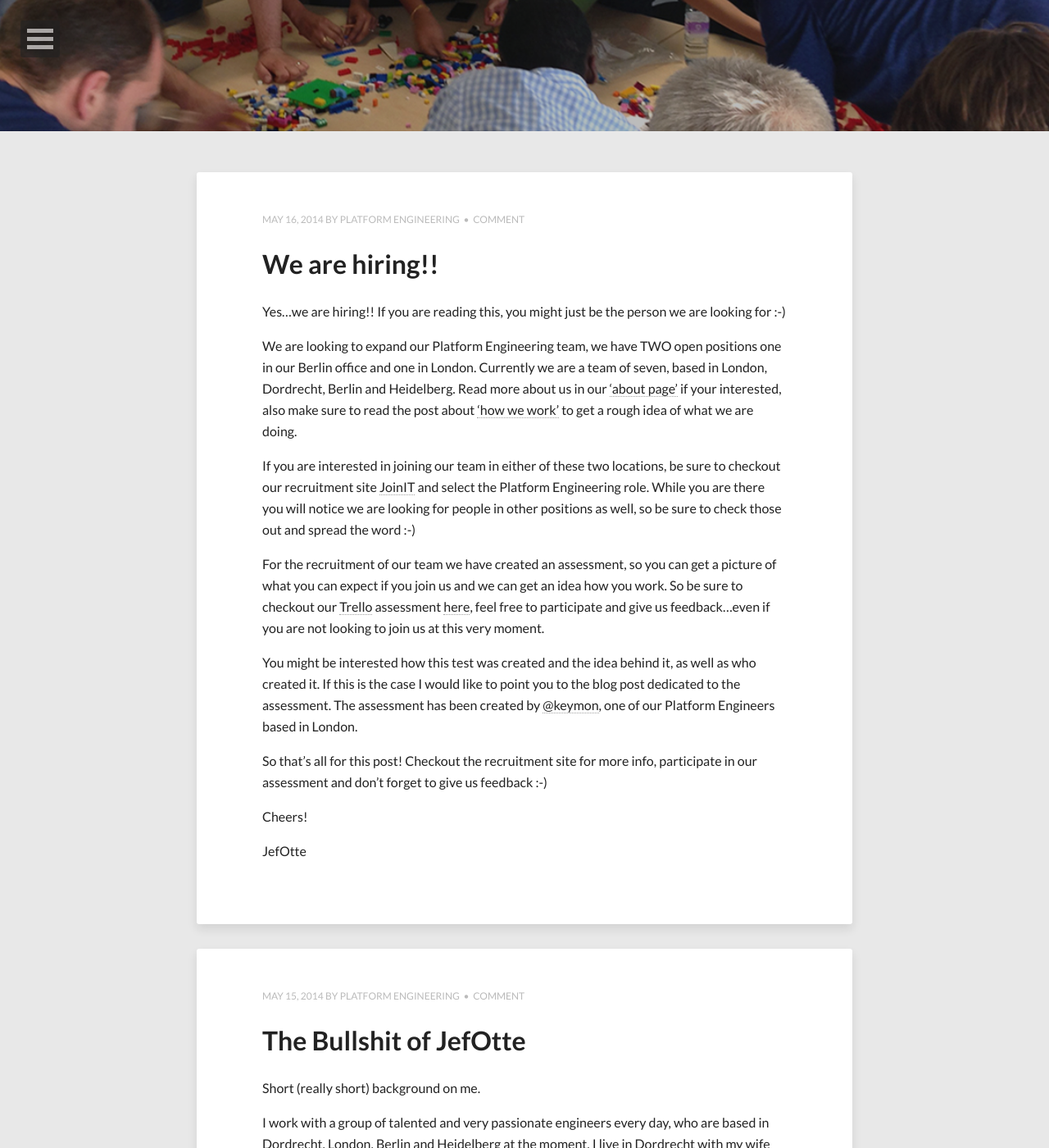
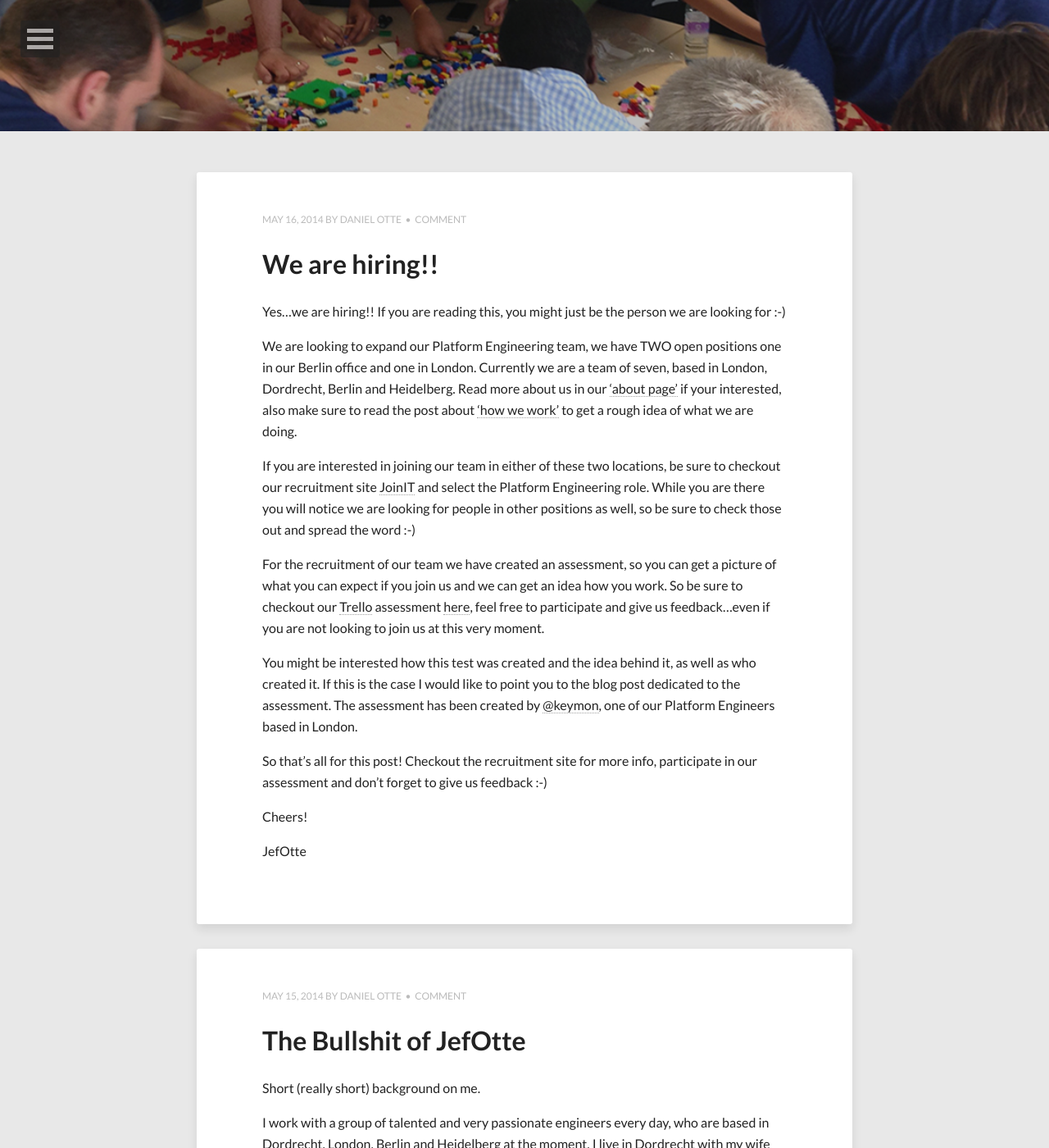
Before and after one commit to keymon/springerpe.github.io, a Jekyll site: the page built from index.html, in a window 1280 px wide and 1400 px high, scrolled down 240 px. Shown: the whole window at 82% size. Built offline with Jekyll 4.4.1, drawn with Linux system fonts in a browser that asks for light colours; nearby versions of some CDN libraries; the list of posts is cut into pages by our own code; some of the changed text lies outside the part shown.

Commit message:
enabled author info in index page

```diff
--- a/index.html
+++ b/index.html
@@ -10,7 +10,8 @@
 {% for post in paginator.posts %}
 <article class="hentry">
   <header>
-    <div class="entry-meta"><span class="entry-date date published updated"><time datetime="{{ post.date | date_to_xmlschema }}"><a href="{{ site.url }}{{ post.url }}">{{ post.date | date: "%B %d, %Y" }}</a></time></span><span class="author vcard"><span class="fn"><a href="{{ site.url }}/about/" title="About {{ site.owner.name }}">{{ site.owner.name }}</a></span></span>{% if site.disqus_shortname and post.comments %}&nbsp; &bull; &nbsp;<span class="entry-comments"><a href="{{ site.url }}{{ post.url }}#disqus_thread">Comment</a></span>{% endif %}</div><!-- /.entry-meta -->
+    <div class="entry-meta"><span class="entry-date date published updated"><time datetime="{{ post.date | date_to_xmlschema }}"><a href="{{ site.url }}{{ post.url }}">{{ post.date | date: "%B %d, %Y" }}</a></time></span>
+      {% assign author = site.authors[post.author] %}<span class="author vcard"><span class="fn"><a href="http://twitter.com/{{ author.twitter }}" title="About {{ site.owner.name }}">{{ author.display_name }}</a></span></span>{% if site.disqus_shortname and post.comments %}&nbsp; &bull; &nbsp;<span class="entry-comments"><a href="{{ site.url }}{{ post.url }}#disqus_thread">Comment</a></span>{% endif %}</div><!-- /.entry-meta -->
     {% if post.link %}
       <h1 class="entry-title"><a href="{{ site.url }}{{ post.url }}" rel="bookmark" title="{{ post.title }}"><i class="icon-double-angle-right"></i></a> <a href="{{ post.link }}">{{ post.title }}</a></h1>
     {% else %}
```
Also changed, not shown: other parts of index.html (+1 -1 lines).
